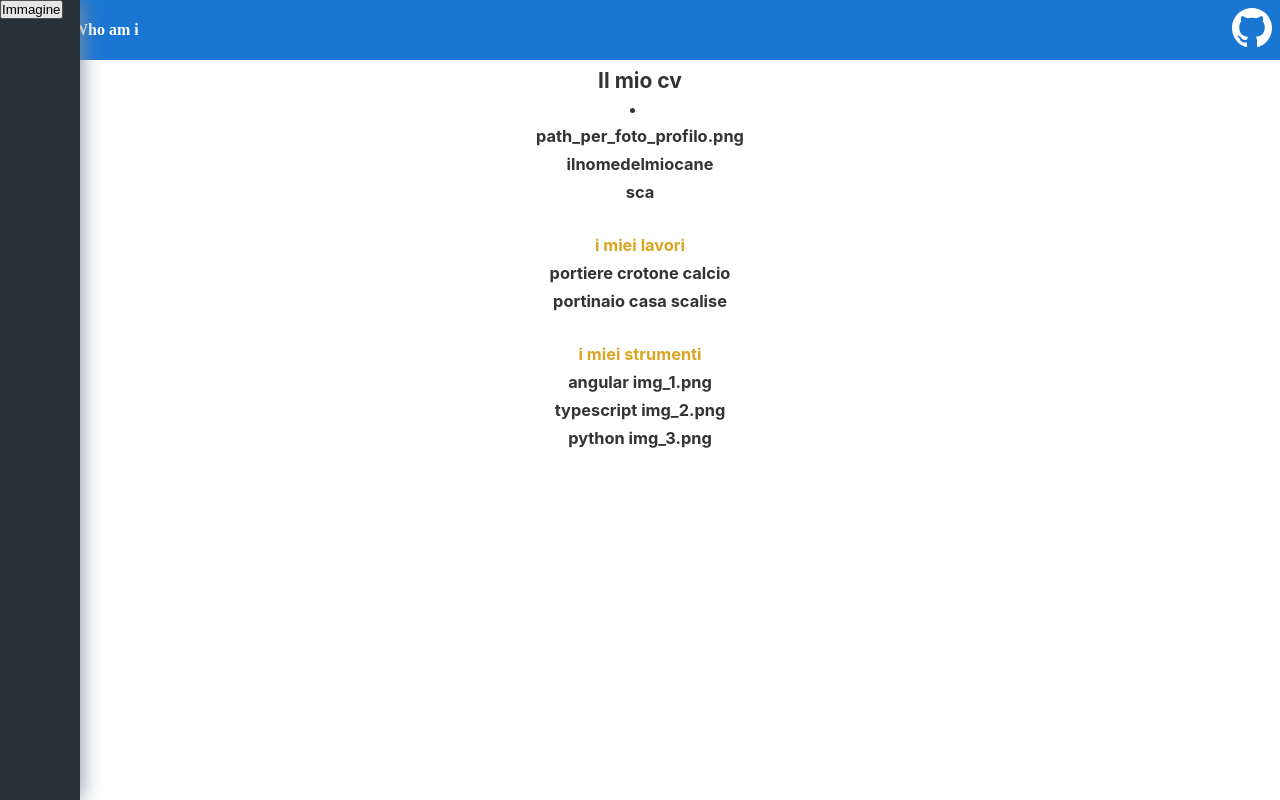
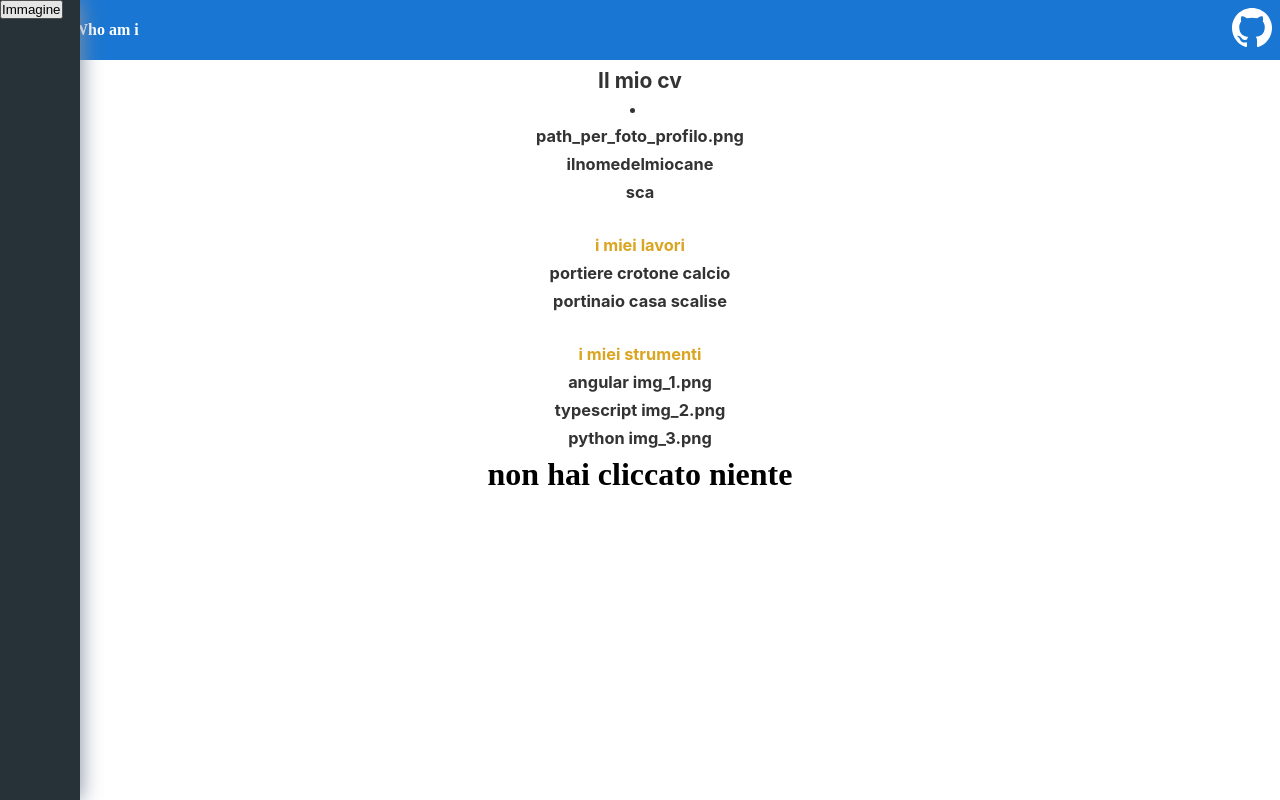
Before and after one commit to loscls/personal-website, an Angular app in the folder angular-web-site/: page / in a window 1280 px wide. Built offline with nearby package versions, Linux system fonts and the light colour scheme.

Commit message:
(add)service between component

```diff
--- a/angular-web-site/src/app/app.component.css
+++ b/angular-web-site/src/app/app.component.css
@@ -0,0 +1,5 @@
+.prova{
+  width: 100%;
+  justify-content: center;
+  display: flex;
+}
--- a/angular-web-site/src/app/app.component.html
+++ b/angular-web-site/src/app/app.component.html
@@ -1,3 +1,6 @@
 <app-toolbar></app-toolbar>
 <app-sidebar></app-sidebar>
-<app-body [datiCv]="cv"></app-body>
+<app-body [datiCv]="cv">
+
+</app-body>
+<h1 class="prova">{{cosaClicco}}</h1>
--- a/angular-web-site/src/app/app.component.ts
+++ b/angular-web-site/src/app/app.component.ts
@@ -1,5 +1,6 @@
 import { Component } from '@angular/core';
 import lollo_cv from './_files/lollo_cv.json';
+import { SharedService } from 'src/app/utils/shared.service';
 
 @Component({
   selector: 'app-root',
@@ -7,7 +8,15 @@ import lollo_cv from './_files/lollo_cv.json';
   styleUrls: ['./app.component.css']
 })
 export class AppComponent {
+  cosaClicco:String="non hai cliccato niente";
+  count:Number=0;
+  constructor(private SharedService:SharedService){
+    this.SharedService.getClickEvent().subscribe((value)=>{
+      this.cosaClicco="hai cliccato "+value.name;
+    })
+  }
   title = 'angular-web-site';
   cv:any = lollo_cv;
   stri: String = JSON.stringify(this.cv);
+
 }
--- a/angular-web-site/src/app/sidebar/sidebar.component.ts
+++ b/angular-web-site/src/app/sidebar/sidebar.component.ts
@@ -1,4 +1,5 @@
 import { Component, OnInit } from '@angular/core';
+import { SharedService } from '../utils/shared.service';
 
 @Component({
   selector: 'app-sidebar',
@@ -8,13 +9,14 @@ import { Component, OnInit } from '@angular/core';
 export class SidebarComponent implements OnInit {
   status:string = "close";
 
-  constructor() { }
+  constructor(private SharedService:SharedService) { }
 
   ngOnInit(): void {
   }
 
   //semplicemente cambio la variabile dell'ngclass quindi assegno la classe open di cui ho definito il css
   openCloseEvent():void{
+    this.sendClick();
     if(this.status=="close"){
       this.status="open";
       console.log(this.status);
@@ -23,5 +25,10 @@ export class SidebarComponent implements OnInit {
       console.log(this.status);
     }
   }
+  sendClick():void{
+    let toSend:any={};
+    toSend.name="sidebar"
+    this.SharedService.sendClickEvent(toSend);
+  }
 
 }
--- /dev/null
+++ b/angular-web-site/src/app/utils/shared.service.ts
@@ -0,0 +1,18 @@
+import { Injectable } from '@angular/core';
+import { Observable,Subject } from 'rxjs';
+
+
+@Injectable({
+  providedIn: 'root'
+})
+export class SharedService {
+  private subject=new Subject<any>();
+
+  sendClickEvent(params:any){
+
+    this.subject.next(params);
+  }
+  getClickEvent():Observable<any>{
+    return this.subject.asObservable();
+  }
+}
```
Also changed, not shown: 1 other file (tests, documents, lock files or other folders).
